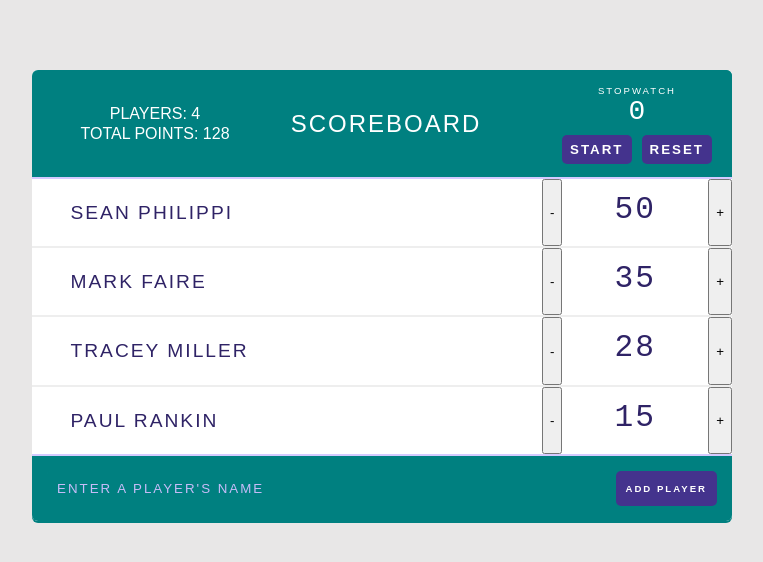
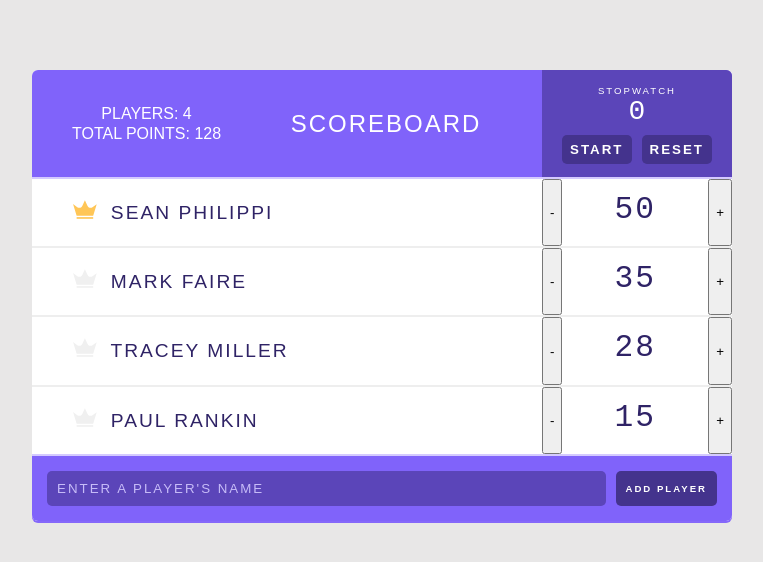
Before and after one commit to SeanPhilippi/scoreboard, a React (Create React App) app: page / in a window 1280 px wide. Shown: the top 562 px of the page, without its empty margins (258-1021 px from the left). Built offline with nearby package versions, Linux system fonts and the light colour scheme.

Commit message:
added getHighScore

```diff
--- a/src/App.js
+++ b/src/App.js
@@ -1,5 +1,5 @@
 import React, { Component } from 'react';
-import './App.css';
+import './index.css';
 import Header from './components/Header';
 import Player from './components/Player';
 import AddPlayerForm from './components/AddPlayerForm';
@@ -37,6 +37,15 @@
   // player id counter
   prevPlayerId = 4;
 
+  getHighScore = () => {
+    const scores = this.state.players.map( p => p.score );
+    const highScore = Math.max(...scores);
+    if (highScore) {
+      return highScore;
+    }
+    return null;
+  }
+
   incrementScore = (change, idx) => {
     const newState = this.state;
     newState.players[idx].score += change;
@@ -66,6 +75,8 @@
   }
 
   render() {
+    const highScore = this.getHighScore();
+
     return (
       <div className="scoreboard">
         <Header players={this.state.players} />
@@ -81,6 +92,8 @@
             increment={this.incrementScore}
             idx={idx}
             remove={this.handleRemovePlayer}
+            // is a player's score prop equal to the highest score?
+            isHighScore={highScore === player.score}
           />
         )}
 
--- /dev/null
+++ b/src/components/Icon.js
@@ -0,0 +1,18 @@
+import React from 'react';
+import PropTypes from 'prop-types';
+
+const Icon = (props) => {
+   Icon.propTypes = {
+      isHighScore: PropTypes.bool
+   }
+
+   return (
+      <svg viewBox="0 0 44 35" className={ props.isHighScore ? 'is-high-score' : null }>
+      <path d="M26.7616 10.6207L21.8192 0L16.9973 10.5603C15.3699 14.1207 10.9096 15.2672 7.77534 12.9741L0 7.24138L6.56986 28.8448H37.0685L43.5781 7.72414L35.7425 13.0948C32.6685 15.2672 28.3288 14.0603 26.7616 10.6207Z"
+      transform="translate(0 0.301727)"/>
+      <rect width="30.4986" height="3.07759" transform="translate(6.56987 31.5603)"/>
+   </svg>
+   )
+}
+
+export default Icon;
--- a/src/components/Player.js
+++ b/src/components/Player.js
@@ -1,6 +1,7 @@
 import React, { PureComponent } from 'react';
 import PropTypes from 'prop-types';
 import Counter from './Counter';
+import Icon from './Icon';
 // PureComponent implements a lifecycle method called shouldComponentUpdate() in the background
 // checks to see if re-render is required for a component, will only call render if change
 // in state or props is detected
@@ -12,7 +13,8 @@
     name: PropTypes.string.isRequired,
     score: PropTypes.number.isRequired,
     id: PropTypes.number,
-    idx: PropTypes.number
+    idx: PropTypes.number,
+    isHighScore: PropTypes.bool
   }
 
   render() {
@@ -22,6 +24,7 @@
         <span className="player-name">
           <button className="remove-player" onClick={ () => remove(id) }>✖
           </button>
+          <Icon isHighScore={this.props.isHighScore}/> {/*true or false*/}
           { name } { lastName }
         </span>
         <Counter
--- a/src/index.css
+++ b/src/index.css
@@ -1,14 +1,240 @@
+/* ELEMENT STYLES -------------------- */
 body {
-  margin: 0;
-  padding: 0;
-  font-family: -apple-system, BlinkMacSystemFont, "Segoe UI", "Roboto", "Oxygen",
-    "Ubuntu", "Cantarell", "Fira Sans", "Droid Sans", "Helvetica Neue",
-    sans-serif;
-  -webkit-font-smoothing: antialiased;
-  -moz-osx-font-smoothing: grayscale;
+  background: #e8e7e7;
+  font-family: arial;
+  text-transform: uppercase;
 }
 
-code {
-  font-family: source-code-pro, Menlo, Monaco, Consolas, "Courier New",
-    monospace;
+header {
+  color: #FFF;
+  padding: 5px 10px;
+  text-align: center;
+  display: flex;
+  align-items: center;
+  background-color: #8063FA;
+  border-bottom: solid 2px #D4CAFF;
 }
+
+header h1 {
+  flex-grow: 1;
+  font-size: 1.5em;
+  letter-spacing: 2px;
+  font-weight: normal;
+}
+
+/* FORMS */
+form {
+  display: flex;
+  background-color: #8063FA;
+}
+
+input[type=text] {
+  flex-grow: 1;
+  border-width: 0 0 1px 0;
+  margin: 15px 10px 15px 15px;
+  padding: 10px;
+  border-radius: 5px;
+  background-color: #5B45B9;
+  border-style: none;
+  text-shadow: none;
+  text-transform: uppercase;
+  color: #C7BCF8;
+  letter-spacing: 2px;
+  outline: none;
+}
+
+input[type=text]::-webkit-input-placeholder{
+  color: #C7BCF8;
+  letter-spacing: 2px;
+}
+
+input[type=text]:focus{
+  background-color: rgba(0, 0, 0, 0.2);
+}
+
+input[type=submit] {
+  display: block;
+  font-size: .6em;
+  margin: 15px 15px 15px 0;
+  padding: 10px;
+  background-color: #44338D;
+  border-radius: 5px;
+  border: none;
+  color: #fff;
+  letter-spacing: 2px;
+  font-weight: bold;
+  text-shadow: none;
+  text-transform: uppercase;
+  cursor: pointer;
+}
+
+button,
+input[type=submit] {
+  outline: none;
+  transition: background-color 0.2s ease,
+              color 0.2s ease;
+}
+
+/* ICONS */
+svg {
+  width: 28px;
+  height: 19px;
+  margin-right: 5px;
+  fill: #F0F0F0;
+}
+
+.is-high-score {
+  fill: #FFC657;
+  animation: grow 0.35s ease-in-out;
+  transform-origin: 50% 50%;
+}
+
+@keyframes grow {
+  50% { transform: scale(1.4) rotate(-3deg); }
+}
+
+/* COMPONENT STYLES -------------------- */
+.scoreboard {
+  background: #fff;
+  width: 700px;
+  margin: 70px auto;
+  box-shadow: 0 2px 0 rgb(133, 104, 250);
+  border-radius: 6px;
+  overflow: hidden;
+}
+
+.player {
+  display: flex;
+  font-size: 1.2em;
+  border-bottom: solid 2px #EEEEEE;
+  letter-spacing: 2px;
+}
+
+  .player:last-of-type {
+    border-bottom-color: #D4CAFF;
+  }
+
+  .player-name:hover .remove-player {
+    visibility: visible;
+  }
+
+  .player-name,
+  .counter-score {
+    color: #2F2366;
+  }
+
+  .player-name {
+    flex-grow: 1;
+    line-height: 3.5em;
+    padding-left: 10px;
+  }
+
+  .remove-player {
+    font-size: 1.15em;
+    border: none;
+    outline: none;
+    visibility: hidden;
+    color: #EF5350;
+    cursor: pointer;
+    margin: 0 10px 0 0;
+    padding: 0;
+    background: none;
+  }
+
+.stats,
+.stopwatch {
+  width: 170px;
+}
+
+.stats {
+  display: flex;
+  margin: 0 0 0 28px;
+  font-weight: normal;
+}
+
+  .stats td:first-child {
+    text-align: right;
+    font-weight: normal;
+    letter-spacing: 2px;
+    font-size: .7em;
+  }
+
+  .stats td:last-child {
+    text-align: left;
+  }
+
+.stopwatch {
+  padding: 15px 10px 5px 10px;
+  margin: -5px -10px -5px 10px;
+  background: #5B45B9;
+}
+
+  .stopwatch-time {
+    display: block;
+    font-family: monospace;
+    font-size: 2.15em;
+  }
+
+  .stopwatch button {
+    margin: 8px 5px;
+    background-color: #44338D;
+    border-radius: 5px;
+    padding: 7px 8px;
+    border: none;
+    color: #fff;
+    letter-spacing: 2px;
+    font-weight: bold;
+    text-shadow: none;
+    text-transform: uppercase;
+  }
+
+  .stopwatch button:hover,
+  input[type=submit]:hover {
+    background: #fff;
+    color: #44338D;
+    cursor: pointer;
+  }
+
+  .stopwatch h2 {
+    font-size: .6em;
+    margin: 0;
+    font-weight: normal;
+    letter-spacing: 2px;
+  }
+
+.counter {
+  display: flex;
+  width: 190px;
+}
+
+  .counter-action {
+    border: none;
+    font-size: 1.15em;
+    font-weight: bold;
+    color: #B0AEBA;
+    background-color: #DCDCDC;
+    display: block;
+    padding: 20px 20px;
+    cursor: pointer;
+    outline: none;
+  }
+
+  .counter-action:hover {
+    color: #fff;
+  }
+
+  .increment:hover {
+    background: #83D97C;
+  }
+
+  .decrement:hover {
+    background: #EF5350;
+  }
+
+  .counter-score {
+    flex-grow: 1;
+    text-align: center;
+    font-family: monospace;
+    font-size: 2em;
+    line-height: 2em;
+  }
```
